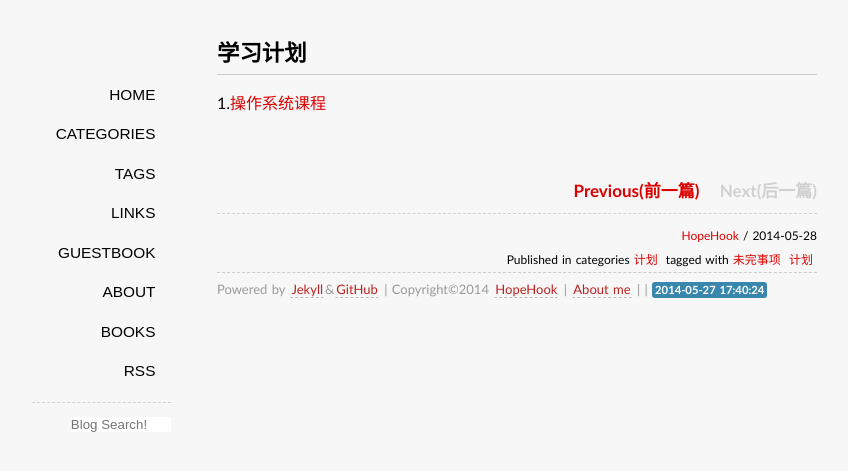
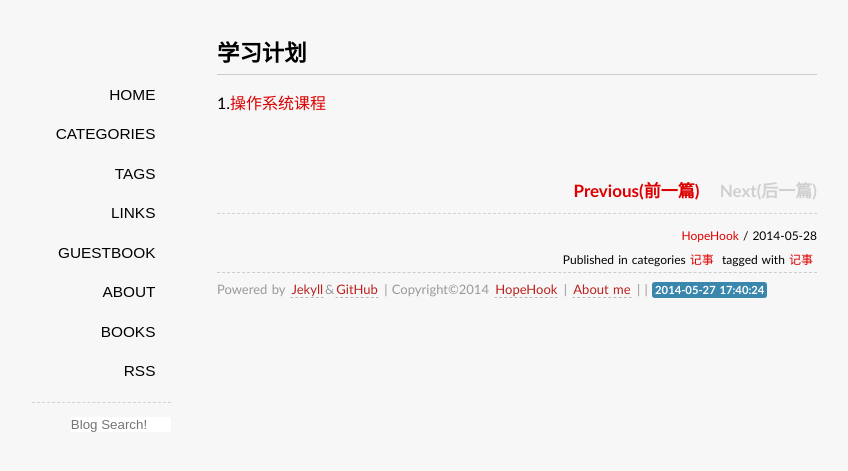
Before and after one commit to hopehook/HopeHook.com, a Jekyll site: the page built from _posts/2014-05-28-Plan.md, in a window 1280 px wide. Shown: the top 471 px of the page, without its empty margins (123-971 px from the left). Built offline with Jekyll 4.4.1, drawn with Linux system fonts in a browser that asks for light colours; some web fonts are replaced; Markdown is read by kramdown in place of the engine named in the settings; comment, search, counter and statistics services are not loaded.

Commit message:
Update 2014-05-28-Plan.md

```diff
--- a/_posts/2014-05-28-Plan.md
+++ b/_posts/2014-05-28-Plan.md
@@ -2,8 +2,8 @@
 date: 2014-05-28
 layout: post
 title: 学习计划
-categories: 计划
-tags: 未完事项 计划
+categories: 记事
+tags: 记事
 ---
 
 1.[操作系统课程](http://ocw.mit.edu/courses/electrical-engineering-and-computer-science/6-828-operating-system-engineering-fall-2006/index.htm)
```
